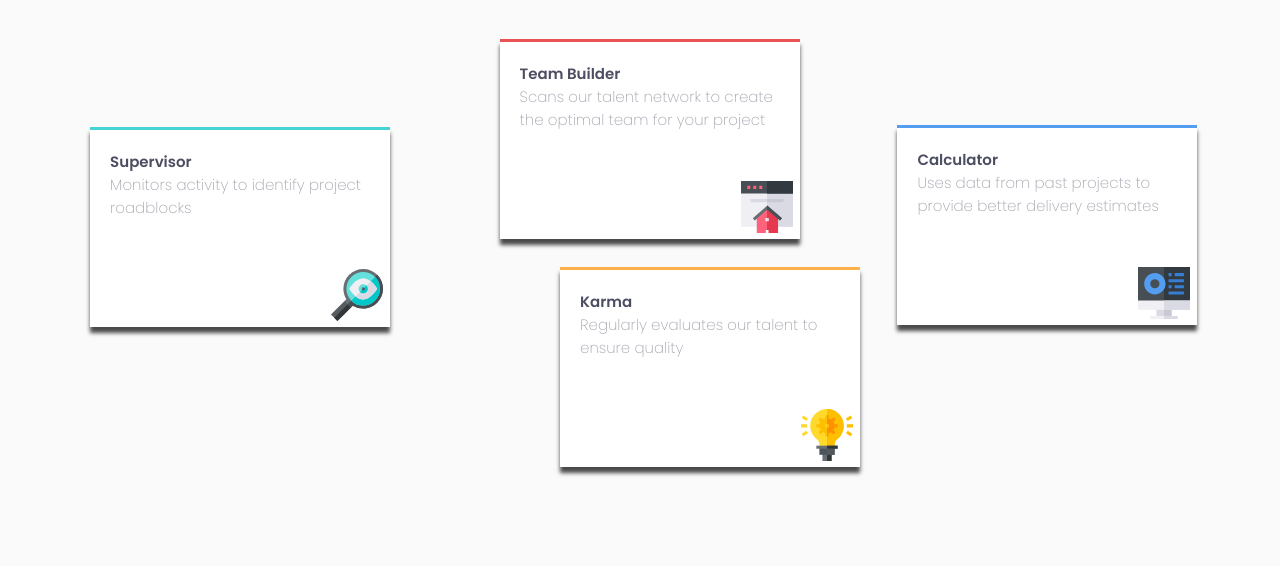
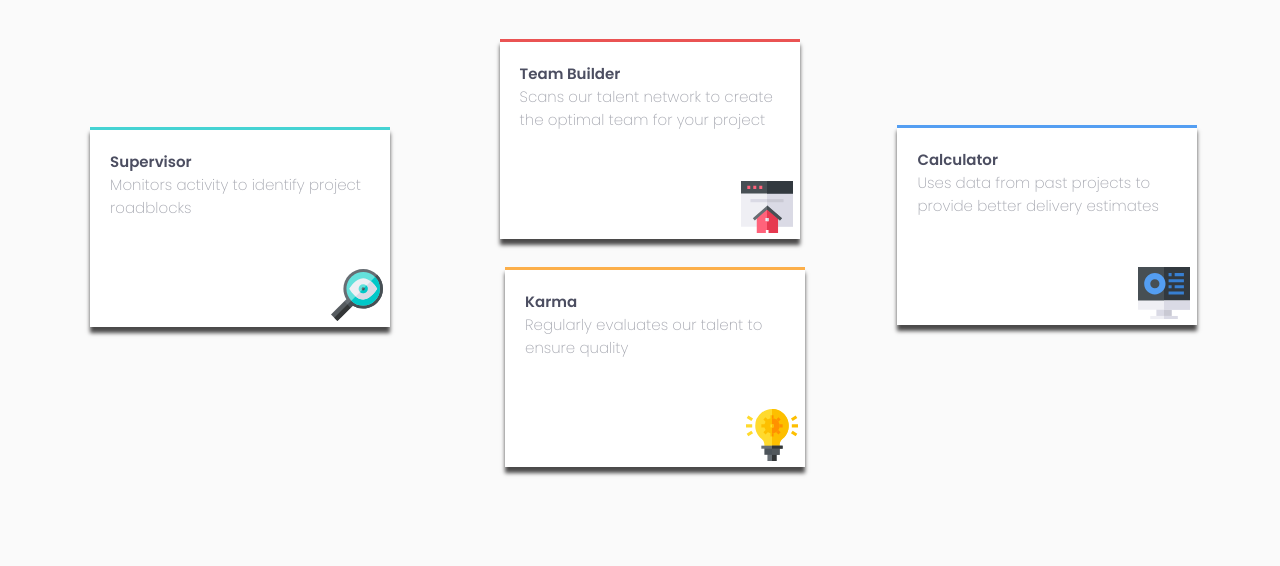
Before and after one commit to JuanFranciscoAguero/four-card-feature-section-master, a plain HTML site: page index.html in a window 1280 px wide. Shown: the part 234-800 px from the top of the page. Drawn offline with Linux system fonts and the light colour scheme.

Commit message:
Styles.css upadated
Left position from karma's div has changed.

```diff
--- a/styles.css
+++ b/styles.css
@@ -88,7 +88,7 @@ body {
     width: 300px;
     height: 200px;
     position: relative;
-    left: 470px;
+    left: 415px;
     bottom: 170px;
     border-top: 3px solid hsl(34, 97%, 64%);
     box-shadow: 0 6px 4px 0 rgb(75, 74, 74);
```
